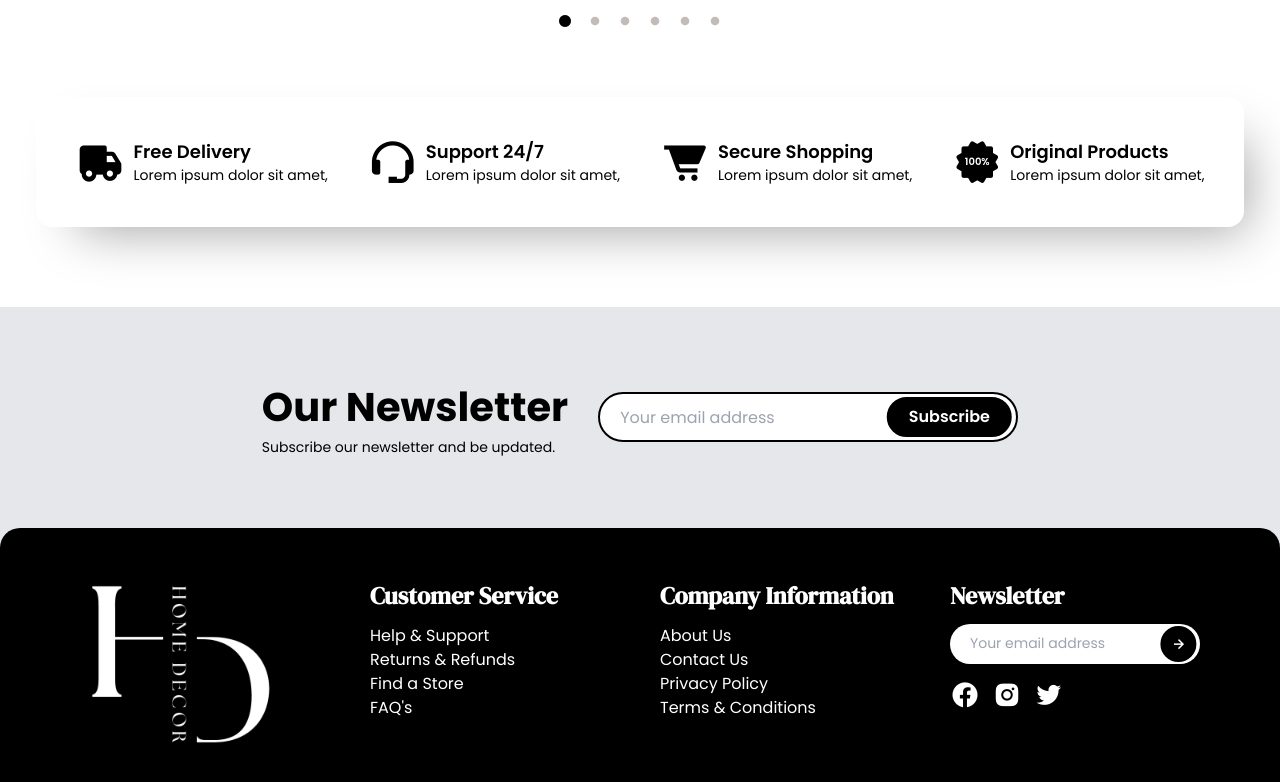
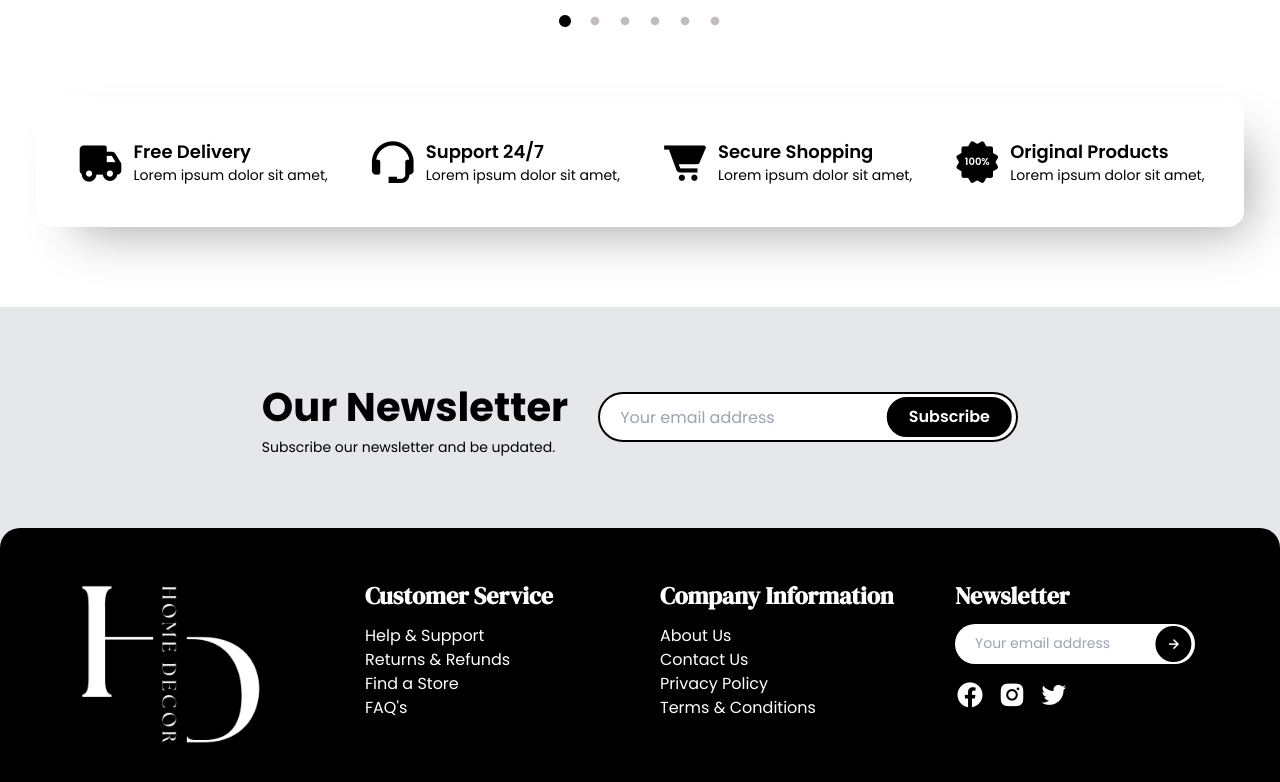
Before and after one commit to JbAranel17/Home_Decor, a website: page index.html in a window 1280 px wide. Shown: the part 2849-3631 px from the top of the page. Drawn offline with nearby package versions, Linux system fonts and the light colour scheme; a web font is replaced by a local one.

Commit message:
Update index.html

```diff
--- a/index.html
+++ b/index.html
@@ -481,8 +481,8 @@
     </div>
 
 
-    <footer class="bg-black w-full h-full flex justify-center items-center py-10 md:px[30px] px-10 relative rounded-t-[20px]">
-        <div class="footer w-auto h-full gap-10 relative grid lg:grid-cols-4 sm:grid-cols-2 grid-cols-1">
+    <footer class="bg-black w-full h-full flex justify-center items-center py-10 md:px-[70px] px-[30px] relative rounded-t-[20px]">
+        <div class="footer w-full h-full gap-10 relative grid lg:grid-cols-4 sm:grid-cols-2 grid-cols-1">
             <div class="f-logo relative flex sm:justify-start justify-center sm:items-start items-center">
                 <img src="images/4.png" alt="" class="w-full sm:h-[200px] h-full sm:max-w-[200px] max-w-[150px]">
             </div>
@@ -506,7 +506,7 @@
             <div class="info flex flex-col sm:justify-start justify-center sm:items-start items-center text-white relative">
                 <h1 class="text-[24px] font-[700] py-[10px]">Newsletter</h1>
                 <form action="" class="letter relative">
-                    <input type="email" placeholder="Your email address" class="send relative sm:w-[250px] w-[280px] h-[40px] sm:text-[14px] text-[12px] text-black rounded-[20px] lg:pl-[20px] pl-[15px]">
+                    <input type="email" placeholder="Your email address" class="send relative sm:w-[240px] w-[280px] h-[40px] sm:text-[14px] text-[12px] text-black rounded-[20px] lg:pl-[20px] pl-[15px]">
                     <button type="submit" class="absolute text-[18px] top-[50%] right-0 bg-black border-2 border-solid border-black pt-[4px] pb-[1px] px-[7px] rounded-[50%] hover:bg-white hover:text-black"><i class='bx bx-right-arrow-alt'></i></button>
                 </form>
 
```
